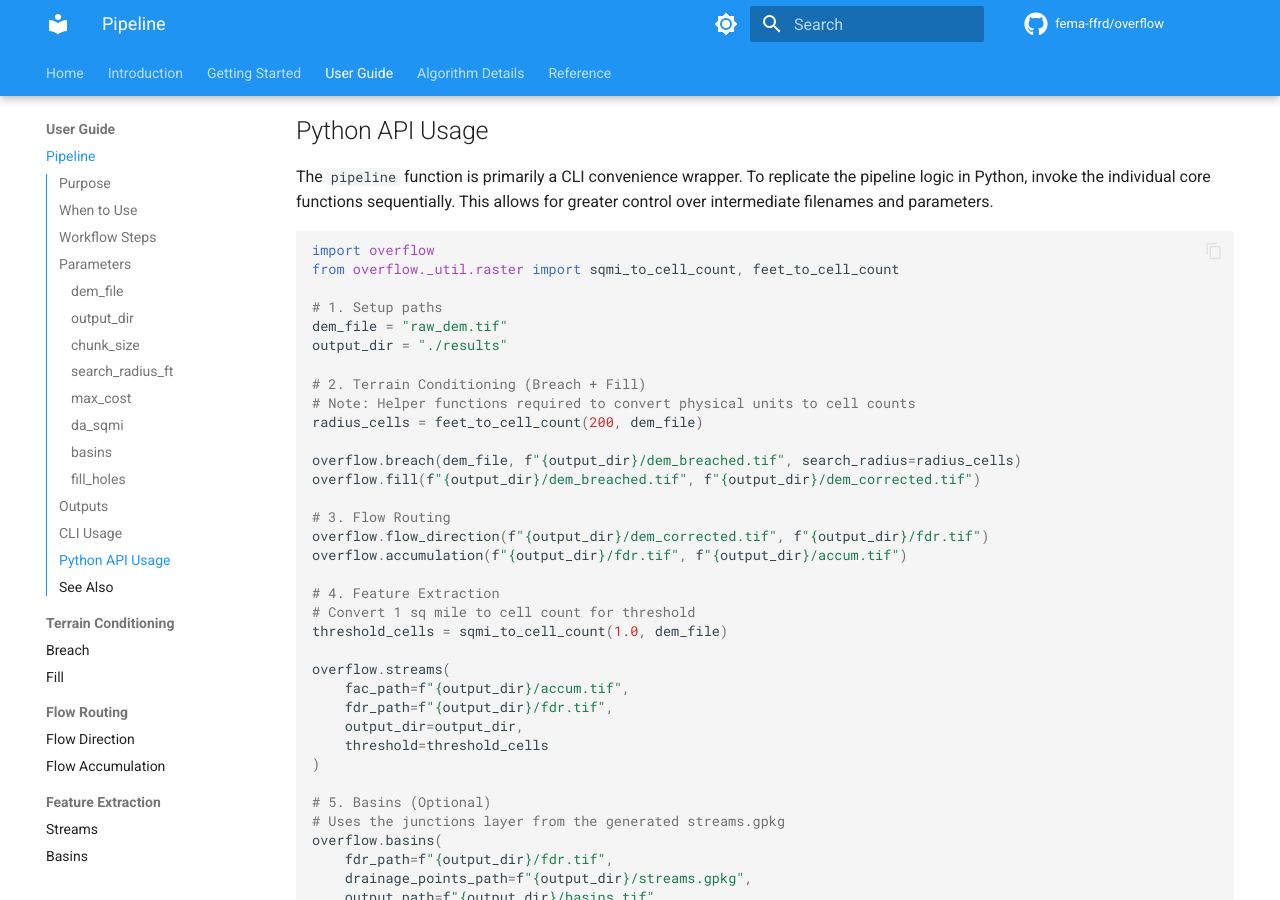
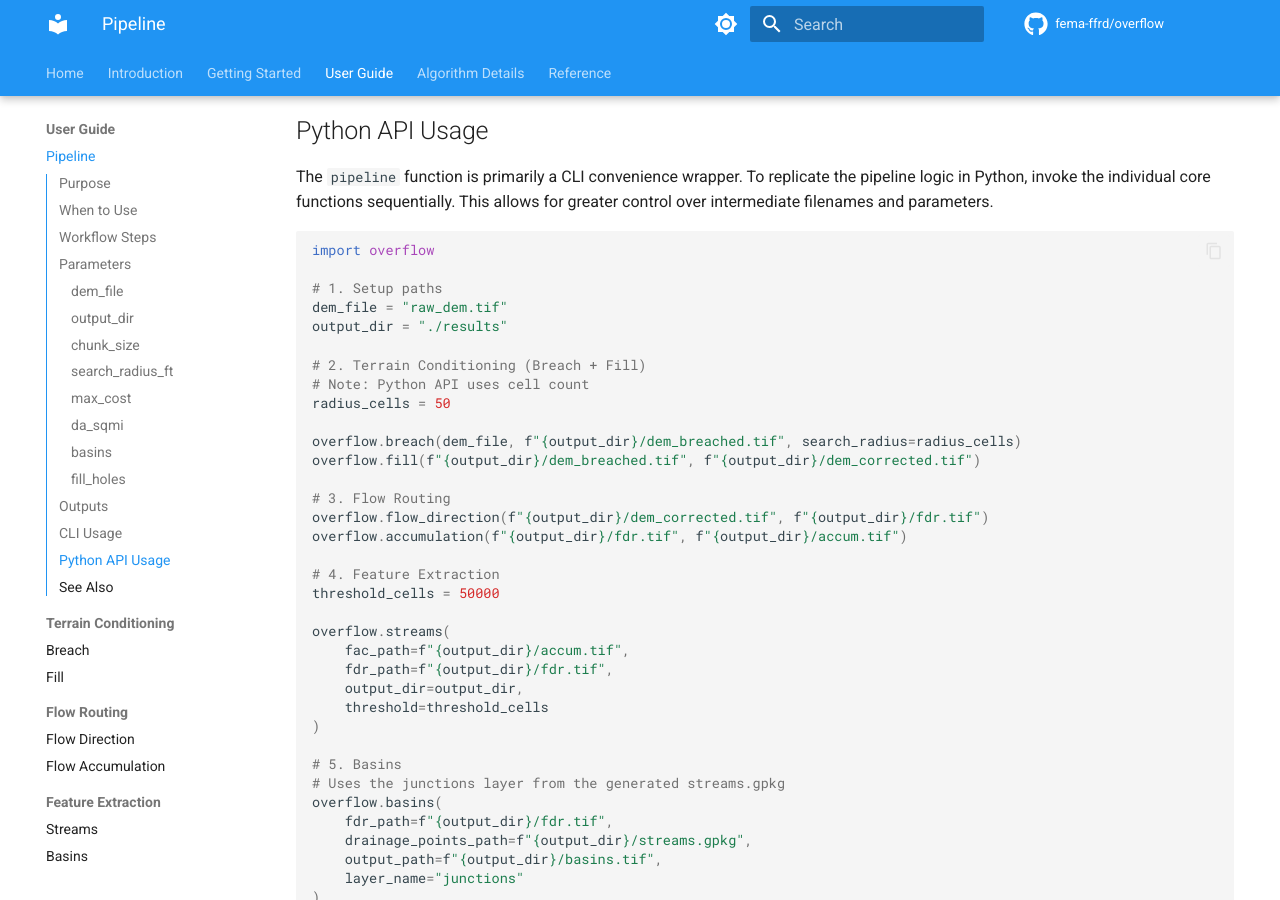
Before and after one commit to fema-ffrd/overflow, an MkDocs documentation site: the page built from docs/user-guide/pipeline.md, in a window 1280 px wide and 900 px high, scrolled down 2799 px. Built offline with MkDocs 1.6.1 and Material for MkDocs 9.7.7, drawn with Linux system fonts in a browser that asks for light colours; comment, search, counter and statistics services are not loaded; the version menu is left out.

Commit message:
documentation tweaks

````diff
--- a/docs/user-guide/pipeline.md
+++ b/docs/user-guide/pipeline.md
@@ -90,15 +90,14 @@ The `pipeline` function is primarily a CLI convenience wrapper. To replicate the
 
 ```python
 import overflow
-from overflow._util.raster import sqmi_to_cell_count, feet_to_cell_count
 
 # 1. Setup paths
 dem_file = "raw_dem.tif"
 output_dir = "./results"
 
 # 2. Terrain Conditioning (Breach + Fill)
-# Note: Helper functions required to convert physical units to cell counts
-radius_cells = feet_to_cell_count(200, dem_file)
+# Note: Python API uses cell count
+radius_cells = 50
 
 overflow.breach(dem_file, f"{output_dir}/dem_breached.tif", search_radius=radius_cells)
 overflow.fill(f"{output_dir}/dem_breached.tif", f"{output_dir}/dem_corrected.tif")
@@ -108,8 +107,7 @@ overflow.flow_direction(f"{output_dir}/dem_corrected.tif", f"{output_dir}/fdr.ti
 overflow.accumulation(f"{output_dir}/fdr.tif", f"{output_dir}/accum.tif")
 
 # 4. Feature Extraction
-# Convert 1 sq mile to cell count for threshold
-threshold_cells = sqmi_to_cell_count(1.0, dem_file)
+threshold_cells = 50000
 
 overflow.streams(
     fac_path=f"{output_dir}/accum.tif",
@@ -118,7 +116,7 @@ overflow.streams(
     threshold=threshold_cells
 )
 
-# 5. Basins (Optional)
+# 5. Basins
 # Uses the junctions layer from the generated streams.gpkg
 overflow.basins(
     fdr_path=f"{output_dir}/fdr.tif",
--- a/pyproject.toml
+++ b/pyproject.toml
@@ -52,6 +52,7 @@ dev = [
     "pytest>=8.0.2",
     "mypy>=1.13.0",
     "ruff>=0.8.0",
+    "codespell>=2.4.1",
 ]
 docs = [
     "mkdocs>=1.5.0",
````
Also changed, not shown: docs/algorithm-details/flow-length.md (+1 -1 lines), docs/introduction/overview.md (+1 -1 lines), docs/introduction/quickstart.md (+2 -1 lines), docs/user-guide/flow-routing/flow-direction.md (+0 -3 lines), docs/user-guide/terrain-conditioning/breach.md (+1 -1 lines), 1 other file.
